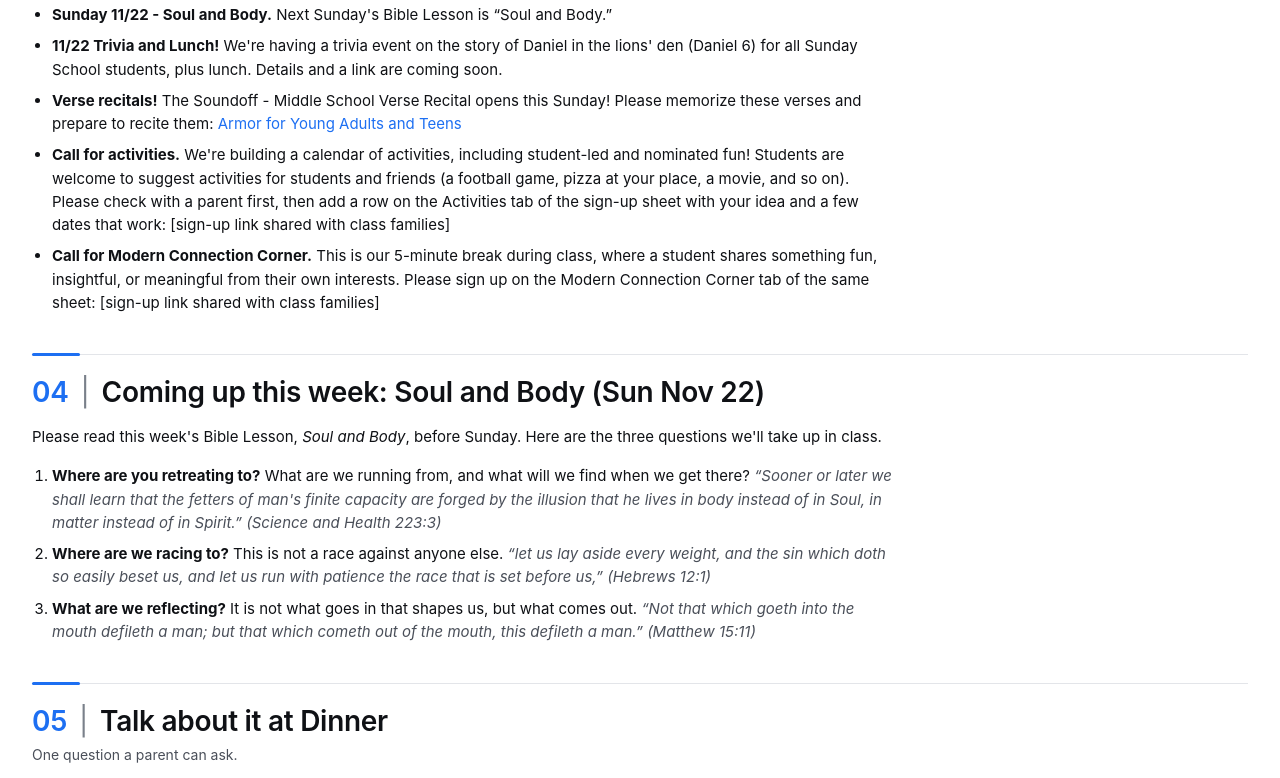
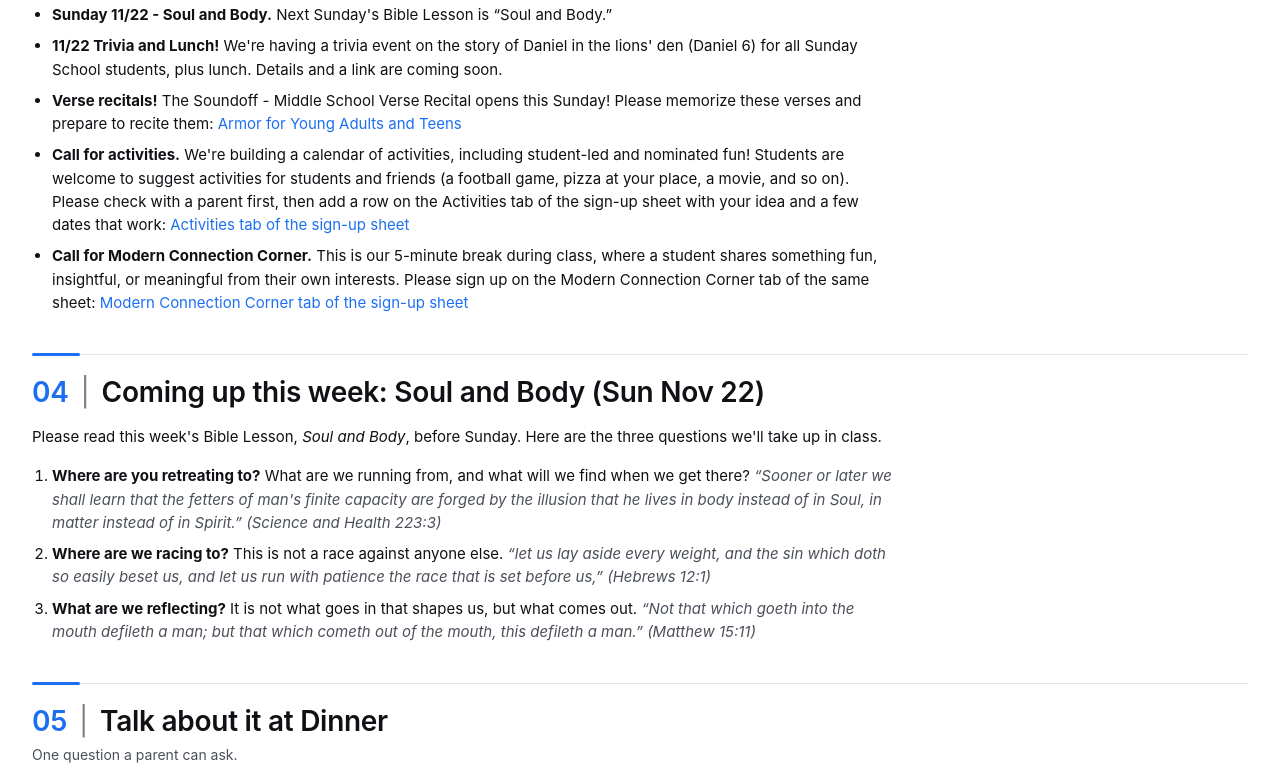
Before and after one commit to cameron013/christian-science-sunday-school-teens-los-gatos, a plain HTML site: page 2026-11-15/index.html in a window 1280 px wide. Shown: the part 2833-3611 px from the top of the page. Drawn offline with Linux system fonts and the light colour scheme.

Commit message:
Add the class sign-up sheet links on the Nov 15 Looking Ahead section.
Cam asked for the Activities and Modern Connection Corner links to be public on this edition.

```diff
--- a/2026-11-15/index.html
+++ b/2026-11-15/index.html
@@ -112,8 +112,8 @@ a.inline:hover{text-decoration:underline}
 <li><b>Sunday 11/22 - Soul and Body.</b> Next Sunday&#x27;s Bible Lesson is &ldquo;Soul and Body.&rdquo;</li>
 <li><b>11/22 Trivia and Lunch!</b> We&#x27;re having a trivia event on the story of Daniel in the lions&#x27; den (Daniel 6) for all Sunday School students, plus lunch. Details and a link are coming soon.</li>
 <li><b>Verse recitals!</b> The Soundoff - Middle School Verse Recital opens this Sunday! Please memorize these verses and prepare to recite them: <a class="inline" href="https://docs.google.com/document/d/1Iq-IlZfTMh16u9VvvM3tRnZ2SVp-yyNbTnRqtGKDDNw/edit" rel="noopener noreferrer">Armor for Young Adults and Teens</a></li>
-<li><b>Call for activities.</b> We&#x27;re building a calendar of activities, including student-led and nominated fun! Students are welcome to suggest activities for students and friends (a football game, pizza at your place, a movie, and so on). Please check with a parent first, then add a row on the Activities tab of the sign-up sheet with your idea and a few dates that work: [sign-up link shared with class families]</li>
-<li><b>Call for Modern Connection Corner.</b> This is our 5-minute break during class, where a student shares something fun, insightful, or meaningful from their own interests. Please sign up on the Modern Connection Corner tab of the same sheet: [sign-up link shared with class families]</li>
+<li><b>Call for activities.</b> We&#x27;re building a calendar of activities, including student-led and nominated fun! Students are welcome to suggest activities for students and friends (a football game, pizza at your place, a movie, and so on). Please check with a parent first, then add a row on the Activities tab of the sign-up sheet with your idea and a few dates that work: <a class="inline" href="https://docs.google.com/spreadsheets/d/1GBFfRK_9eyUfyM9_WUnAsi96TZqsrF6O8agrCWEEi4Y/edit" rel="noopener noreferrer">Activities tab of the sign-up sheet</a></li>
+<li><b>Call for Modern Connection Corner.</b> This is our 5-minute break during class, where a student shares something fun, insightful, or meaningful from their own interests. Please sign up on the Modern Connection Corner tab of the same sheet: <a class="inline" href="https://docs.google.com/spreadsheets/d/1GBFfRK_9eyUfyM9_WUnAsi96TZqsrF6O8agrCWEEi4Y/edit" rel="noopener noreferrer">Modern Connection Corner tab of the sign-up sheet</a></li>
 </ul>
 </section>
 <section id="coming-up" class="band"><div style="font-family:var(--font);margin-top:40px;padding-top:20px;border-top:1px solid var(--border);position:relative"><div style="position:absolute;top:-2px;left:0;width:48px;height:3px;border-radius:9999px;background:var(--accent)"></div><div style="color:var(--text-1);font-size:28px;line-height:34px;letter-spacing:-0.01em;font-weight:600"><span style="color:var(--accent)">04</span><span style="color:var(--text-3);font-weight:400;margin:0 12px">|</span><span>Coming up this week: Soul and Body (Sun Nov 22)</span></div></div>
```
